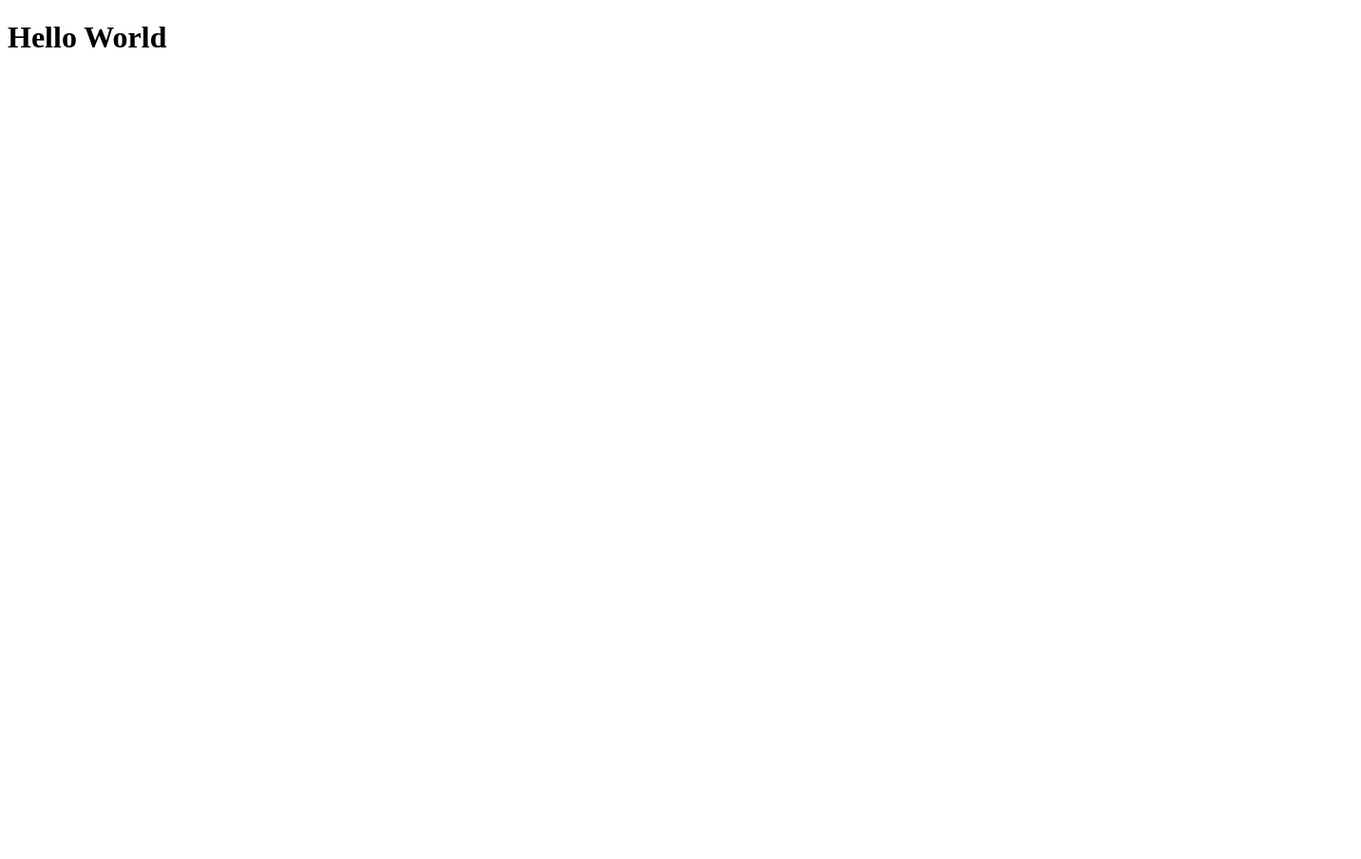
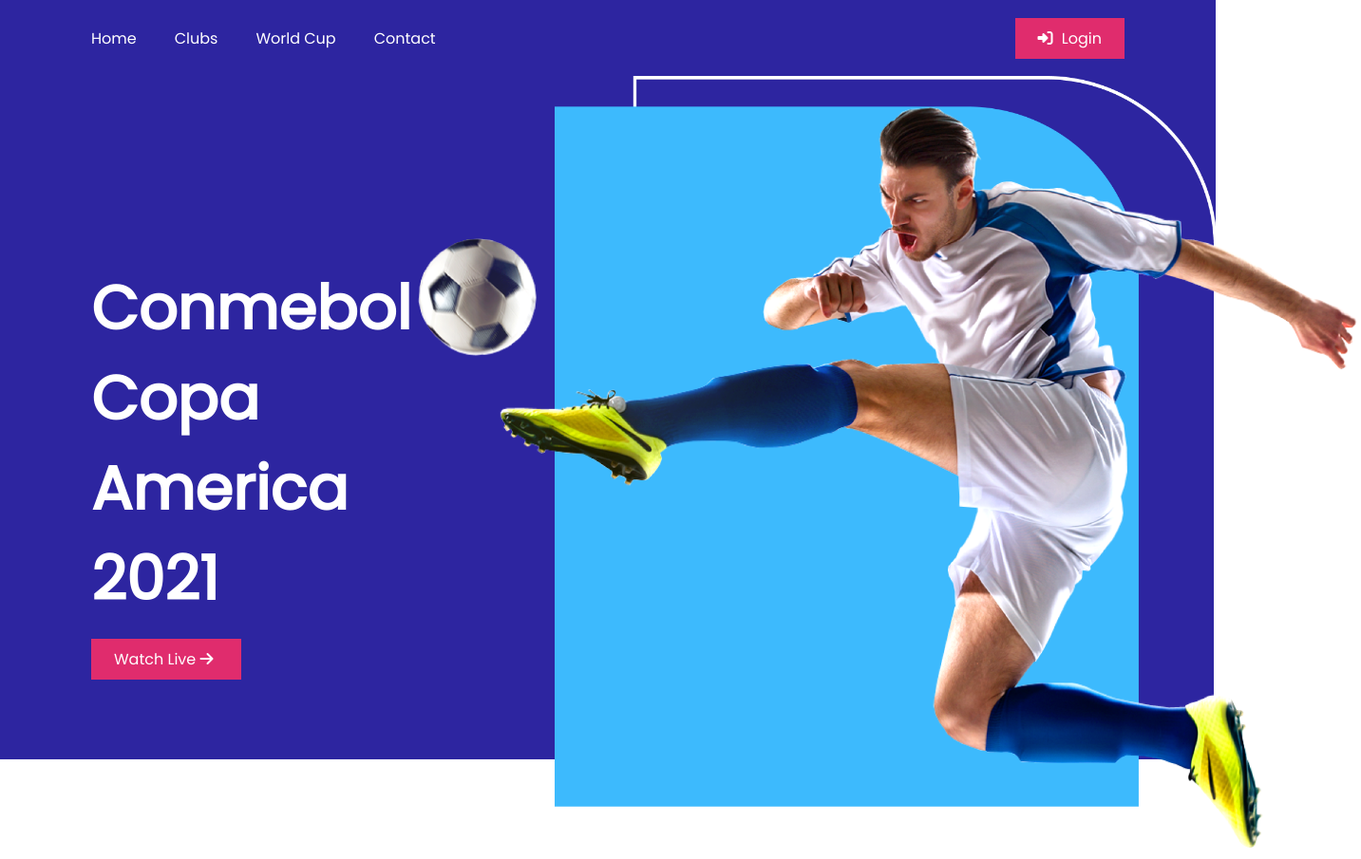
Before and after one commit to Faisal-Mahmud-Anik-1/assaignment-2-resphonsive-football, a plain HTML site: page index.html in a window 1280 px wide. Shown: the whole page at 95% size, 1433 px wide, since content can reach past the window. Before the commit the page ends 800 px from the top, so only its background shows below. Drawn offline with Linux system fonts and the light colour scheme.

Commit message:
hero-section

```diff
--- a/index.html
+++ b/index.html
@@ -4,9 +4,60 @@
     <meta charset="UTF-8" />
     <meta http-equiv="X-UA-Compatible" content="IE=edge" />
     <meta name="viewport" content="width=device-width, initial-scale=1.0" />
-    <title>Assaignment Two | Football</title>
+    <title>Assaignment Two | Responsive Football Website</title>
+    <link rel="stylesheet" href="styles/style.css" />
   </head>
   <body>
-    <h1>Hello World</h1>
+    <!-- Header Start -->
+    <header class="navbar">
+      <nav>
+        <div class="nav-menu">
+          <ul class="nav-links">
+            <li><a href="#home">Home</a></li>
+            <li><a href="#clubs ">Clubs</a></li>
+            <li><a href="#world-cup">World Cup</a></li>
+            <li><a href="#contact">Contact</a></li>
+          </ul>
+        </div>
+        <div class="nav-btn">
+          <a href="#login" class="btn">
+            <i class="fas fa-sign-in-alt"></i> Login</a
+          >
+        </div>
+      </nav>
+    </header>
+    <!-- Header End -->
+
+    <!-- Main Start -->
+    <main>
+      <section class="container">
+        <div class="hero">
+          <div class="hero-info">
+            <h1 class="section-title">
+              Conmebol <br />
+              Copa America <br />
+              2021
+            </h1>
+            <a href="#watch-live" class="btn"
+              >Watch Live <i class="fas fa-arrow-right"></i
+            ></a>
+          </div>
+          <div class="hero-img">
+            <img src="images/banner.png" alt="" />
+          </div>
+        </div>
+      </section>
+    </main>
+    <!-- Main End -->
+
+    <!-- Footer Start -->
+    <footer></footer>
+    <!-- Footer end -->
+
+    <!-- Font Awosome -->
+    <script
+      src="https://kit.fontawesome.com/f5af565488.js"
+      crossorigin="anonymous"
+    ></script>
   </body>
 </html>
--- a/styles/style.css
+++ b/styles/style.css
@@ -0,0 +1,133 @@
+/*----------
+ Font Family
+ ---------*/
+@import url("https://fonts.googleapis.com/css2?family=Poppins&display=swap");
+
+/*-------------------
+ Global Setting Start
+ ----------------- */
+* {
+  margin: 0;
+  padding: 0;
+  box-sizing: border-box;
+}
+html {
+  font-size: 62.5%;
+  --header1: calc(6.4rem);
+  --header2: calc(4.8rem);
+  --header3: calc(2.8rem);
+  --header4: calc(1.8rem);
+  --text: calc(1.6rem);
+  --main-color: #2d25a0;
+  --header-color: #ffffff;
+  --second-header-color: #18191f;
+  --btn-color: #e02c6d;
+  --text-color: #6c6c6c;
+}
+body {
+  font-family: "Poppins", sans-serif;
+}
+h1 {
+  font-size: var(--header1);
+  color: #000000;
+}
+h2 {
+  font-size: var(--header2);
+}
+h3 {
+  font-size: var(--header3);
+}
+h4 {
+  font-size: var(--header4);
+}
+input,
+label,
+button,
+li,
+a,
+p {
+  font-size: var(--text);
+}
+ul {
+  list-style: none;
+}
+a {
+  text-decoration: none;
+  color: #ffffff;
+}
+
+/*-------------------
+ Global Setting End
+ ----------------- */
+
+/* ---------------------
+Navigation Menu Start
+------------------------*/
+.navbar {
+  background-color: var(--main-color);
+}
+
+nav {
+  height: 10vh;
+  width: 85%;
+  margin: 0 auto;
+  padding: 3rem 0;
+  display: flex;
+  justify-content: space-between;
+  align-items: center;
+}
+
+.nav-links {
+  display: flex;
+}
+
+.nav-links li {
+  padding: 0 4rem 0 0;
+}
+
+.nav-links li a {
+  color: #ffffff;
+  font-weight: 500;
+}
+
+.btn {
+  background-color: var(--btn-color);
+  padding: 1rem 2.4rem;
+}
+.fas {
+  padding-right: 0.5rem;
+}
+.btn:hover {
+  background-color: #a01346;
+}
+/* ---------------------
+Navigation Menu End
+------------------------*/
+
+/* ---------------------
+Hero Section Start
+------------------------*/
+.container {
+  background-color: var(--main-color);
+  height: 90vh;
+}
+
+.hero {
+  width: 85%;
+  margin: 0 auto;
+  display: flex;
+  align-items: center;
+  justify-content: space-between;
+}
+
+.section-title {
+  color: var(--header-color);
+  padding-bottom: 2.5rem;
+}
+
+.hero-img img {
+  width: 100rem;
+}
+/* ---------------------
+Hero Section End
+------------------------*/
```
